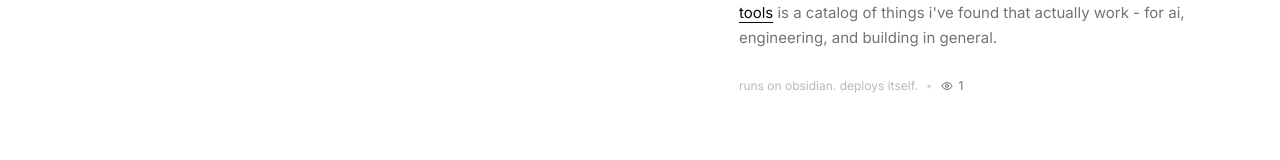
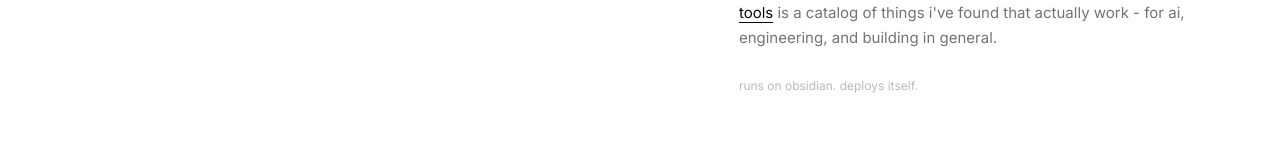
Before and after one commit to ad6190/nxaditi-blog, a React (Vite) app in the folder blog-site/site/: page / in a window 1280 px wide. Shown: the part 624-784 px from the top of the page. Built offline with nearby package versions, Linux system fonts and the light colour scheme; a web font is replaced by a local one.

Commit message:
Remove visitor counter feature

```diff
--- a/blog-site/site/src/pages/Home.tsx
+++ b/blog-site/site/src/pages/Home.tsx
@@ -2,7 +2,6 @@ import { Link } from "react-router-dom";
 import { ArrowRight } from "lucide-react";
 import { motion } from "framer-motion";
 import { PageTransition } from "@/components/PageTransition";
-import { VisitorCounter } from "@/components/VisitorCounter";
 
 export default function Home() {
   return (
@@ -110,10 +109,8 @@ export default function Home() {
                   is a catalog of things i've found that actually work - for
                   ai, engineering, and building in general.
                 </p>
-                <p className="text-xs text-muted-foreground/50 pt-2 flex items-center gap-2">
-                  <span>runs on obsidian. deploys itself.</span>
-                  <span className="text-muted-foreground/30">•</span>
-                  <VisitorCounter pageId="site-home" />
+                <p className="text-xs text-muted-foreground/50 pt-2">
+                  runs on obsidian. deploys itself.
                 </p>
               </div>
             </motion.div>
```
